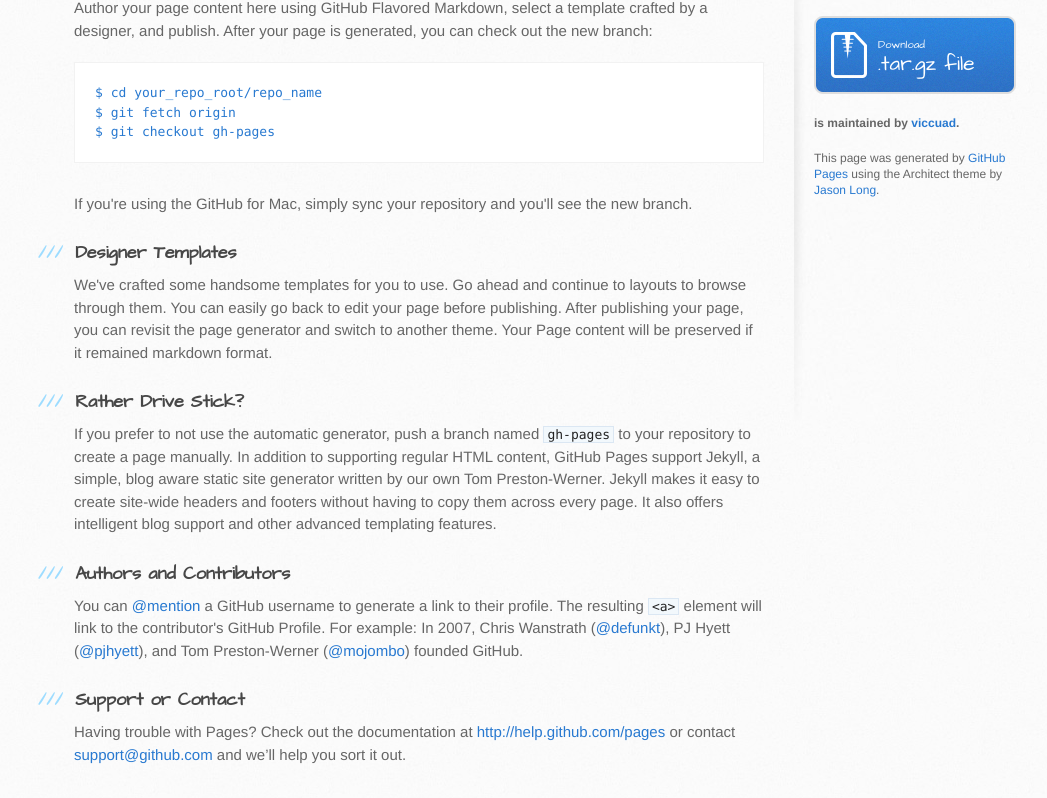
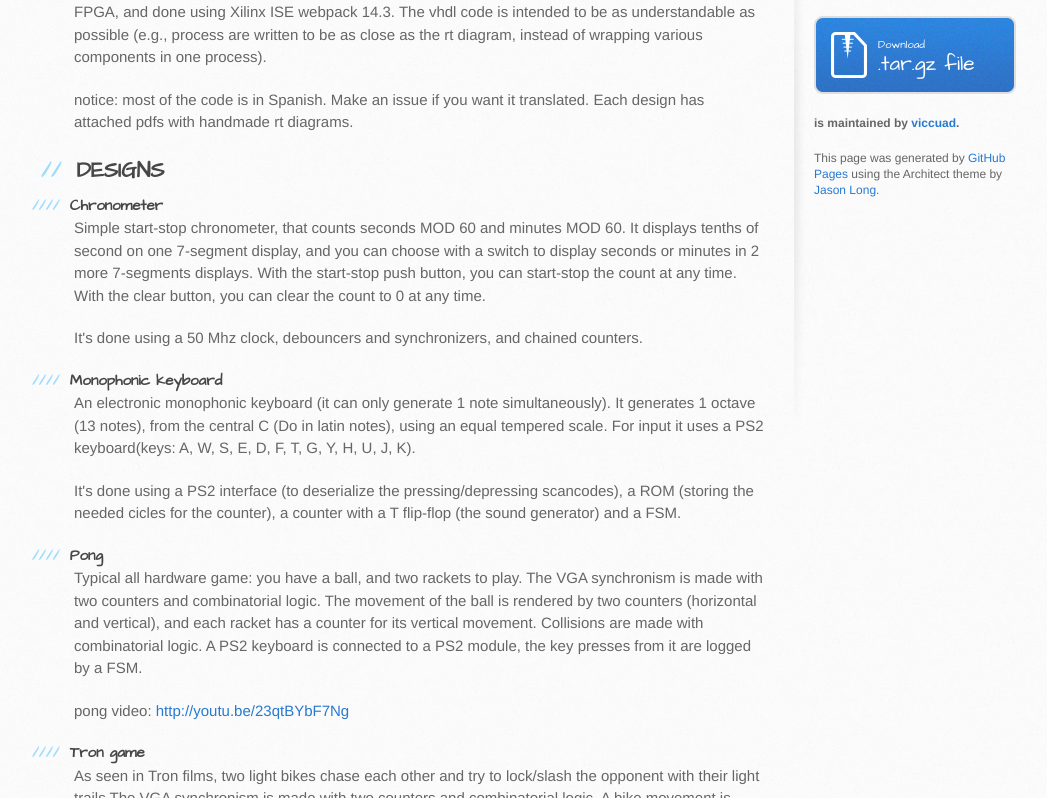
Before and after one commit to viccuad/fpga-thingies, a plain HTML site: page index.html in a window 1280 px wide. Shown: the part 384-1182 px from the top of the page, without its empty margins (96-1143 px from the left). Drawn offline with Linux system fonts and the light colour scheme.

```diff
--- a/index.html
+++ b/index.html
@@ -28,37 +28,66 @@
     <div id="content-wrapper">
       <div class="inner clearfix">
         <section id="main-content">
-          <h3>
-<a name="welcome-to-github-pages" class="anchor" href="#welcome-to-github-pages"><span class="octicon octicon-link"></span></a>Welcome to GitHub Pages.</h3>
+          <h1>
+<a name="fpga-thingies" class="anchor" href="#fpga-thingies"><span class="octicon octicon-link"></span></a>FPGA-THINGIES</h1>
 
-<p>This automatic page generator is the easiest way to create beautiful pages for all of your projects. Author your page content here using GitHub Flavored Markdown, select a template crafted by a designer, and publish. After your page is generated, you can check out the new branch:</p>
+<p>A bunch of little hardware designs in synthesis-able VHDL. Designed to be
+implemented on a Spartan3 FPGA, and done using Xilinx ISE webpack 14.3. The vhdl
+code is intended to be as understandable as possible (e.g., process are written
+to be as close as the rt diagram, instead of wrapping various components in one
+process).</p>
 
-<pre><code>$ cd your_repo_root/repo_name
-$ git fetch origin
-$ git checkout gh-pages
-</code></pre>
+<p>notice: most of the code is in Spanish. Make an issue if you want it translated.
+Each design has attached pdfs with handmade rt diagrams.</p>
 
-<p>If you're using the GitHub for Mac, simply sync your repository and you'll see the new branch.</p>
+<h2>
+<a name="designs" class="anchor" href="#designs"><span class="octicon octicon-link"></span></a>DESIGNS</h2>
 
-<h3>
-<a name="designer-templates" class="anchor" href="#designer-templates"><span class="octicon octicon-link"></span></a>Designer Templates</h3>
+<h4>
+<a name="chronometer" class="anchor" href="#chronometer"><span class="octicon octicon-link"></span></a>Chronometer</h4>
 
-<p>We've crafted some handsome templates for you to use. Go ahead and continue to layouts to browse through them. You can easily go back to edit your page before publishing. After publishing your page, you can revisit the page generator and switch to another theme. Your Page content will be preserved if it remained markdown format.</p>
+<p>Simple start-stop chronometer, that counts seconds
+MOD 60 and minutes MOD 60. It displays tenths of second on one 7-segment
+display, and you can choose with a switch to display seconds or minutes in 2
+more 7-segments displays.  With the start-stop push button, you can start-stop
+the count at any time. With the clear button, you can clear the count to 0 at
+any time.</p>
 
-<h3>
-<a name="rather-drive-stick" class="anchor" href="#rather-drive-stick"><span class="octicon octicon-link"></span></a>Rather Drive Stick?</h3>
+<p>It's done using a 50 Mhz clock, debouncers and synchronizers, and chained
+counters.</p>
 
-<p>If you prefer to not use the automatic generator, push a branch named <code>gh-pages</code> to your repository to create a page manually. In addition to supporting regular HTML content, GitHub Pages support Jekyll, a simple, blog aware static site generator written by our own Tom Preston-Werner. Jekyll makes it easy to create site-wide headers and footers without having to copy them across every page. It also offers intelligent blog support and other advanced templating features.</p>
+<h4>
+<a name="monophonic-keyboard" class="anchor" href="#monophonic-keyboard"><span class="octicon octicon-link"></span></a>Monophonic keyboard</h4>
 
-<h3>
-<a name="authors-and-contributors" class="anchor" href="#authors-and-contributors"><span class="octicon octicon-link"></span></a>Authors and Contributors</h3>
+<p>An electronic monophonic keyboard (it can only generate 1
+note simultaneously). It generates 1 octave (13 notes), from the central C (Do
+in latin notes), using an equal tempered scale. For input it uses a PS2
+keyboard(keys: A, W, S, E, D, F, T, G, Y, H, U, J, K).</p>
 
-<p>You can <a href="https://github.com/blog/821" class="user-mention">@mention</a> a GitHub username to generate a link to their profile. The resulting <code>&lt;a&gt;</code> element will link to the contributor's GitHub Profile. For example: In 2007, Chris Wanstrath (<a href="https://github.com/defunkt" class="user-mention">@defunkt</a>), PJ Hyett (<a href="https://github.com/pjhyett" class="user-mention">@pjhyett</a>), and Tom Preston-Werner (<a href="https://github.com/mojombo" class="user-mention">@mojombo</a>) founded GitHub.</p>
+<p>It's done using a PS2 interface (to deserialize the pressing/depressing
+scancodes), a ROM (storing the needed cicles for the counter),  a counter with a
+T flip-flop (the sound generator) and a FSM.</p>
 
-<h3>
-<a name="support-or-contact" class="anchor" href="#support-or-contact"><span class="octicon octicon-link"></span></a>Support or Contact</h3>
+<h4>
+<a name="pong" class="anchor" href="#pong"><span class="octicon octicon-link"></span></a>Pong</h4>
 
-<p>Having trouble with Pages? Check out the documentation at <a href="http://help.github.com/pages">http://help.github.com/pages</a> or contact <a href="mailto:support@github.com">support@github.com</a> and we’ll help you sort it out.</p>
+<p>Typical all hardware game: you have a ball, and two rackets to play.
+The VGA synchronism is made with two counters and combinatorial logic. The movement of the ball is rendered by two counters (horizontal and vertical), and each racket has a counter for its vertical movement. Collisions are made with combinatorial logic. A PS2 keyboard is connected to a PS2 module, the key presses from it are logged by a FSM.</p>
+
+<p>pong video: <a href="http://youtu.be/23qtBYbF7Ng">http://youtu.be/23qtBYbF7Ng</a></p>
+
+<h4>
+<a name="tron-game" class="anchor" href="#tron-game"><span class="octicon octicon-link"></span></a>Tron game</h4>
+
+<p>As seen in Tron films, two light bikes chase each other and try to lock/slash the opponent with their light trails
+The VGA synchronism is made with two counters and combinatorial logic. A bike movement is rendered by two counters(horizontal and vertical). The trails are stored by two modules of  2x 16Kx1bit RAM memory (each module is for each trail, blue and red), which has two ports: port A iterates the memory at 50Mhzs and acts as the refresh memory, port B iterates at a tenth of a second, and stores the trail. A PS2 keyboard is connected to a PS2 module, the key presses from it are logged by a FSM with flags.</p>
+
+<p>tron video: <a href="http://youtu.be/bUlfAbWu3ew">http://youtu.be/bUlfAbWu3ew</a></p>
+
+<h2>
+<a name="license" class="anchor" href="#license"><span class="octicon octicon-link"></span></a>License</h2>
+
+<p>All the source code present here is under the GPLv3 license. Please see the GPv3License.md attached to this repo for more information.</p>
         </section>
 
         <aside id="sidebar">
```
Also changed, not shown: params.json (+1 -1 lines).
